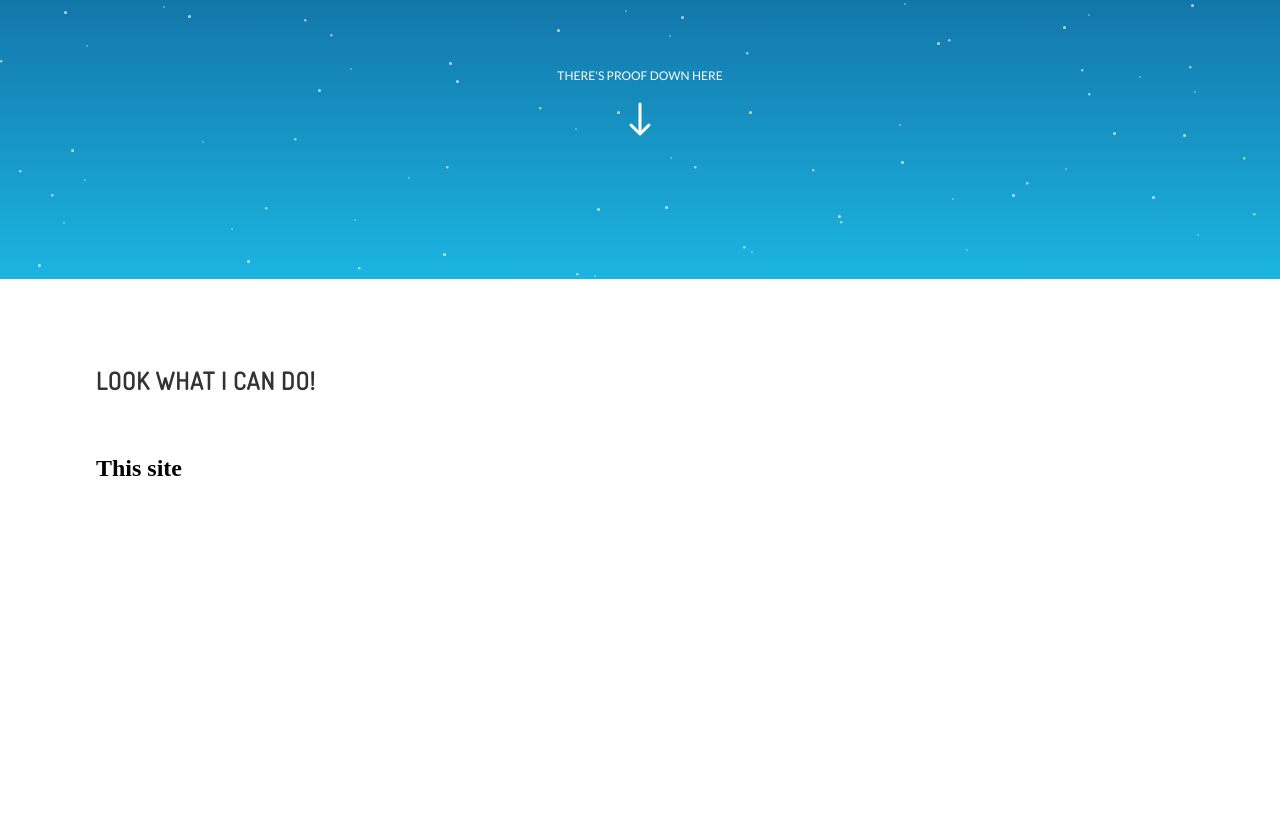
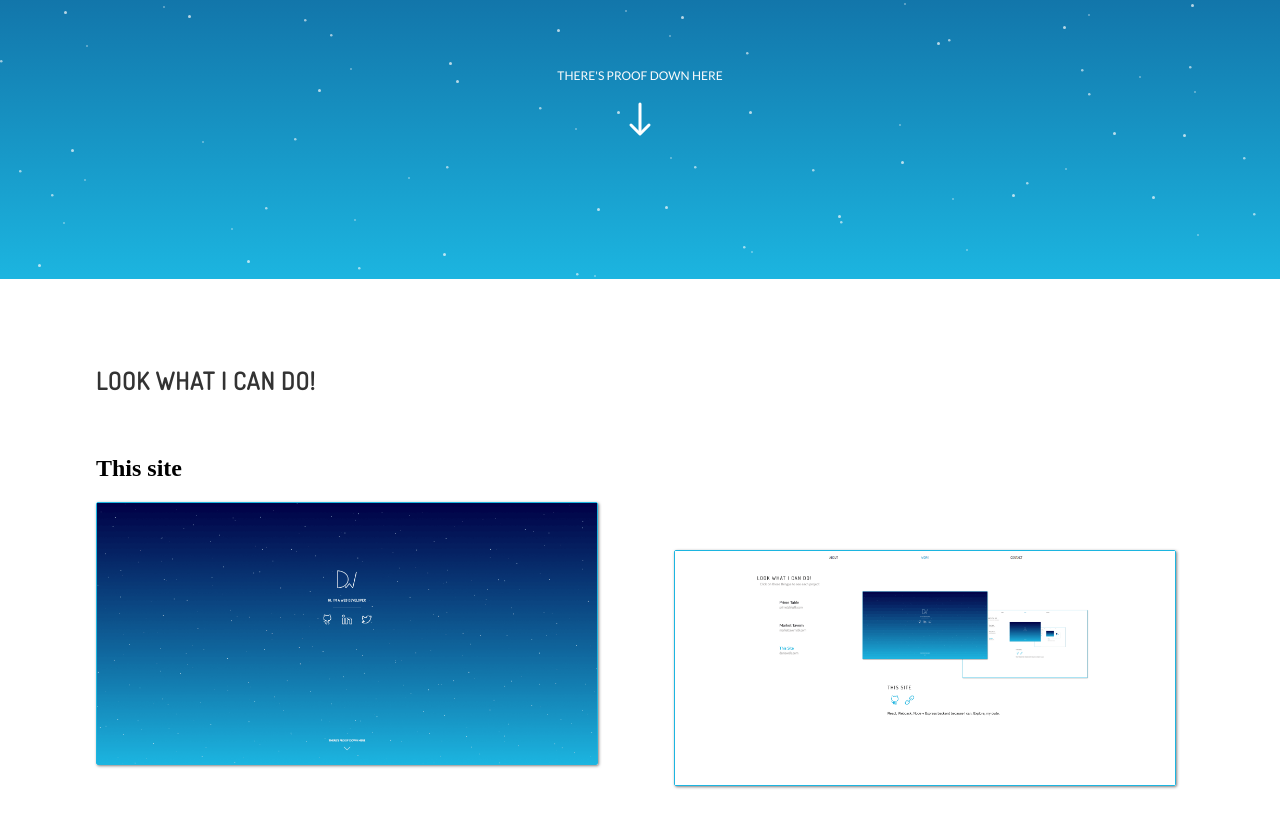
Before and after one commit to deniswells59/personal-site-2020, a Gatsby site: page / in a window 1280 px wide. Shown: the part 521-1348 px from the top of the page. Before the commit the page ends 1023 px from the top, so only its background shows below. Built offline with nearby package versions, Linux system fonts and the light colour scheme; Gatsby itself is replaced by a stand-in of ours.

Commit message:
query images with graphql

```diff
--- a/gatsby-config.js
+++ b/gatsby-config.js
@@ -8,6 +8,8 @@ module.exports = {
         path: `${__dirname}/src/images/`,
       },
     },
+    `gatsby-transformer-sharp`,
+    `gatsby-plugin-sharp`,
     `gatsby-transformer-json`,
     {
       resolve: `gatsby-source-filesystem`,
@@ -16,8 +18,6 @@ module.exports = {
         path: `${__dirname}/src/data/`,
       },
     },
-    `gatsby-transformer-sharp`,
-    `gatsby-plugin-sharp`,
     {
       resolve: `gatsby-plugin-google-fonts`,
       options: {
--- a/src/components/Work/WorkList.js
+++ b/src/components/Work/WorkList.js
@@ -1,21 +1,38 @@
 import React from 'react';
 
 import { Title } from '../common/Text';
+
 import Wrapper from './partials/Wrapper';
+import Images from './partials/Images';
 
-const WorkList = ({ workData }) => (
+const WorkList = ({ workData, imageData }) => {
+  const getImageFromName = imageName => {
+    const image = imageData.find(data => data.originalName === imageName);
+
+    return image;
+  };
+
+  return (
     <Wrapper>
       <Title black bold>
         LOOK WHAT I CAN DO!
       </Title>
       {workData.map(({ node: example }) => {
+        const primaryImage = getImageFromName(example.primaryImage);
+        const secondaryImage = getImageFromName(example.secondaryImage);
+
         return (
           <div key={example.id}>
             <h2>{example.title}</h2>
+            <Images
+              primaryImage={primaryImage}
+              secondaryImage={secondaryImage}
+            />
           </div>
         );
       })}
     </Wrapper>
   );
+};
 
 export default WorkList;
--- a/src/components/Work/index.js
+++ b/src/components/Work/index.js
@@ -7,19 +7,40 @@ const Work = () => {
   const data = useStaticQuery(workExamplesQuery);
   const workData = data.allWorkJson.edges;
 
-  return <WorkList workData={workData} />;
+  const imageData = data.allFile.edges.map(({ node }) => {
+    return node.childImageSharp.fluid;
+  });
+
+  return (
+    <>
+      <WorkList workData={workData} imageData={imageData} />
+    </>
+  );
 };
 
 const workExamplesQuery = graphql`
   query WorkExamplesQuery {
+    allFile(filter: { extension: { regex: "/(jpg)|(jpeg)|(png)/" } }) {
+      edges {
+        node {
+          id
+          childImageSharp {
+            fluid(maxWidth: 1000) {
+              ...GatsbyImageSharpFluid
+              originalName
+            }
+          }
+        }
+      }
+    }
     allWorkJson {
       edges {
         node {
           id
           description
           githubLink
-          img1Name
-          img2Name
+          primaryImage
+          secondaryImage
           link
           title
         }
--- a/src/components/Work/partials/Images.js
+++ b/src/components/Work/partials/Images.js
@@ -2,23 +2,41 @@ import React from 'react';
 import styled from 'styled-components';
 import Img from 'gatsby-image';
 
-const Image = styled.div`
-  ${'' /* background-image: ${props => `url(${props.img})`}; */}
-  background-image: url(images/DW/main.png);
-  height: 290px;
+const Wrapper = styled.div`
+  width: 100%;
+  position: relative;
+`;
+
+const ImageWrapper = styled.div`
   width: 50%;
+  max-width: 500px;
   position: absolute;
-  background-position: 50% 50%;
-  background-size: cover;
   box-shadow: 1px 1px 3px 0px rgba(0, 0, 0, 0.5);
   border: 1px solid rgb(28, 181, 224);
   border-radius: 2px;
 `;
 
-const Images = ({ img1FluidData, img2FluidData }) => (
-  <div>
-    <Img fluid={img1FluidData} />
-  </div>
+const PrimaryImageWrapper = styled(ImageWrapper)`
+  top: 0;
+  left: 0;
+  z-index: 10;
+`;
+
+const SecondaryImageWrapper = styled(ImageWrapper)`
+  top: 48px;
+  right: 24px;
+  z-index: 1;
+`;
+
+const Images = ({ primaryImage, secondaryImage }) => (
+  <Wrapper>
+    <PrimaryImageWrapper>
+      <Img fluid={primaryImage} />
+    </PrimaryImageWrapper>
+    <SecondaryImageWrapper>
+      <Img fluid={secondaryImage} />
+    </SecondaryImageWrapper>
+  </Wrapper>
 );
 
 export default Images;
--- a/src/components/Work/partials/Wrapper.js
+++ b/src/components/Work/partials/Wrapper.js
@@ -3,7 +3,8 @@ import styled from 'styled-components';
 const Wrapper = styled.div`
   display: flex;
   flex-direction: column;
-  padding: 3em 5em 0em 6em;
+  padding: 3em 5em 6em 6em;
+  min-height: 100vh;
 `;
 
 export default Wrapper;
--- a/src/data/work/DW.json
+++ b/src/data/work/DW.json
@@ -1,7 +1,7 @@
 {
   "title": "This site",
-  "img1Name": "dw_main.png",
-  "img2Name": "dw_other.png",
+  "primaryImage": "dw_main.png",
+  "secondaryImage": "dw_other.png",
   "githubLink": "https://github.com/deniswells59",
   "link": "http://deniswells.com",
   "description":
```
Lines whose indentation alone changed are shown as unchanged.
